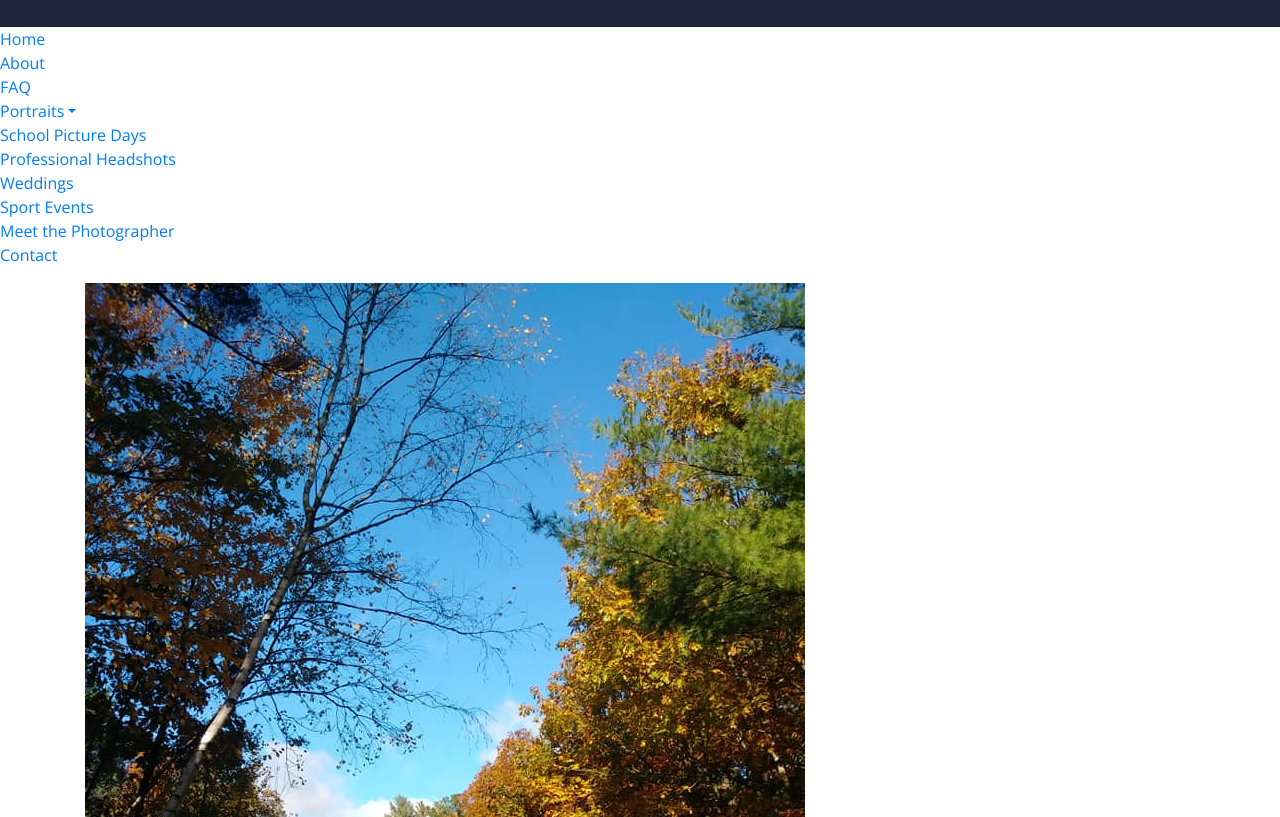
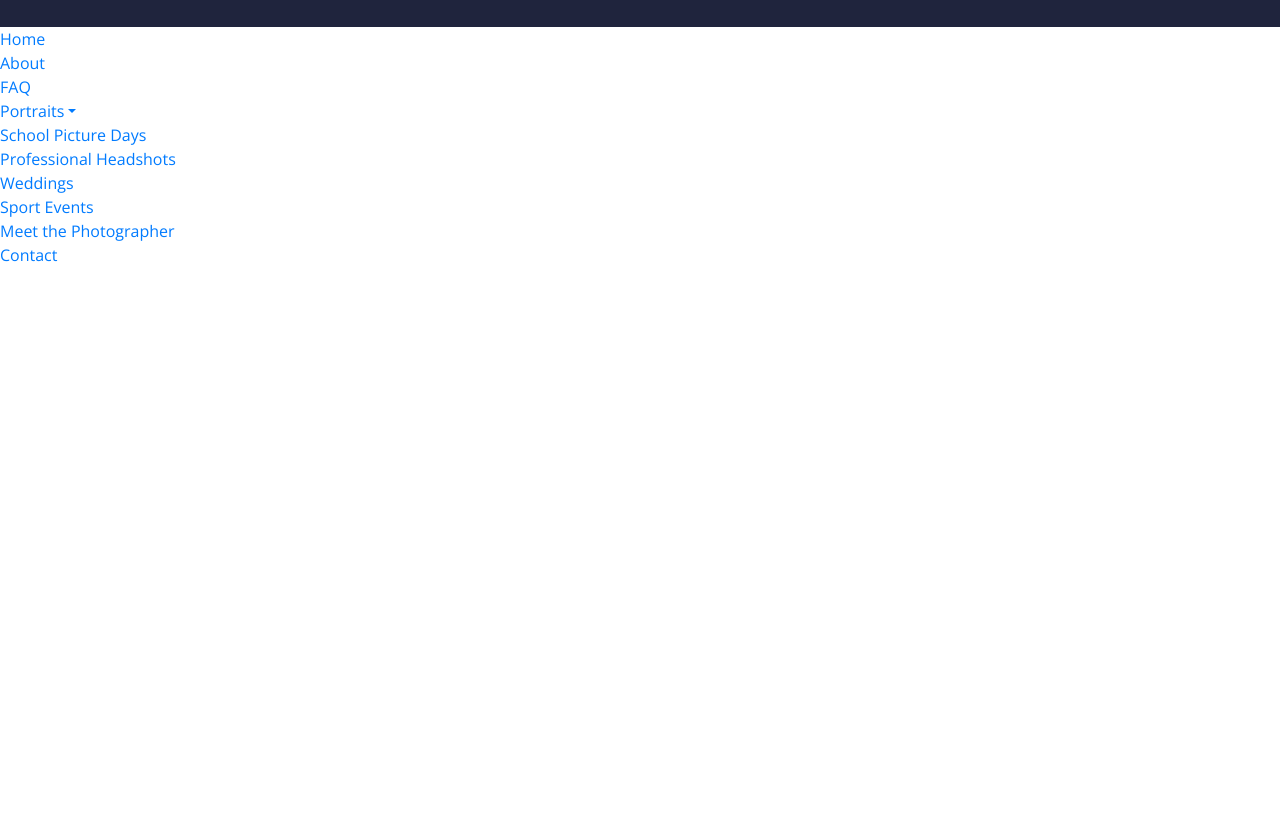
Before and after one commit to mluwong/Bootstrap-Photography-Business-Website, a website: page index.html in a window 1280 px wide. Shown: the part 135-952 px from the top of the page. After the commit the page ends 800 px from the top, so only its background shows below. Drawn offline with nearby package versions, Linux system fonts and the light colour scheme; files whose address does not match are found by name.

```diff
--- a/index.html
+++ b/index.html
@@ -147,13 +147,6 @@
         </nav>
     </div>
 
-    <div class="container">
-        <div class="row">
-            <div class="col">
-                <img src="hadwenpath.jpg" alt="A child walking down a path in Hadwen Park." />
-            </div>
-        </div>
-    </div>
 
     <footer>
 
```
Also changed, not shown: hadwen.html (+1 -1 lines).
